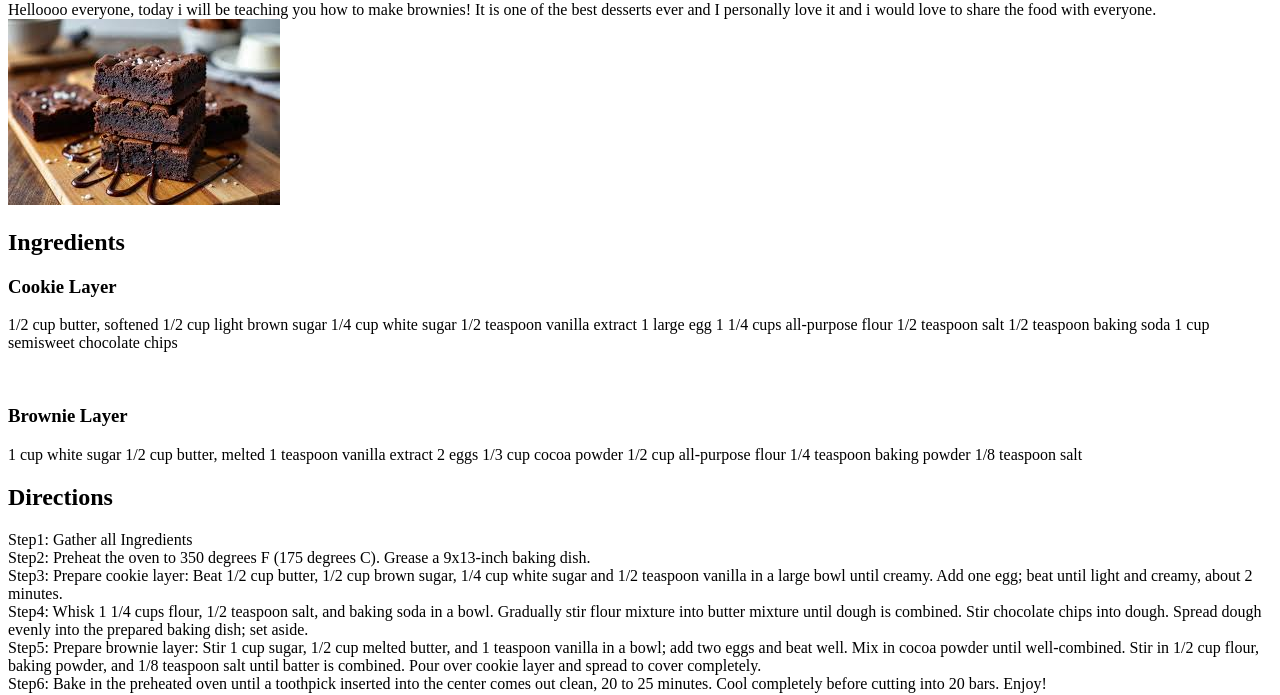
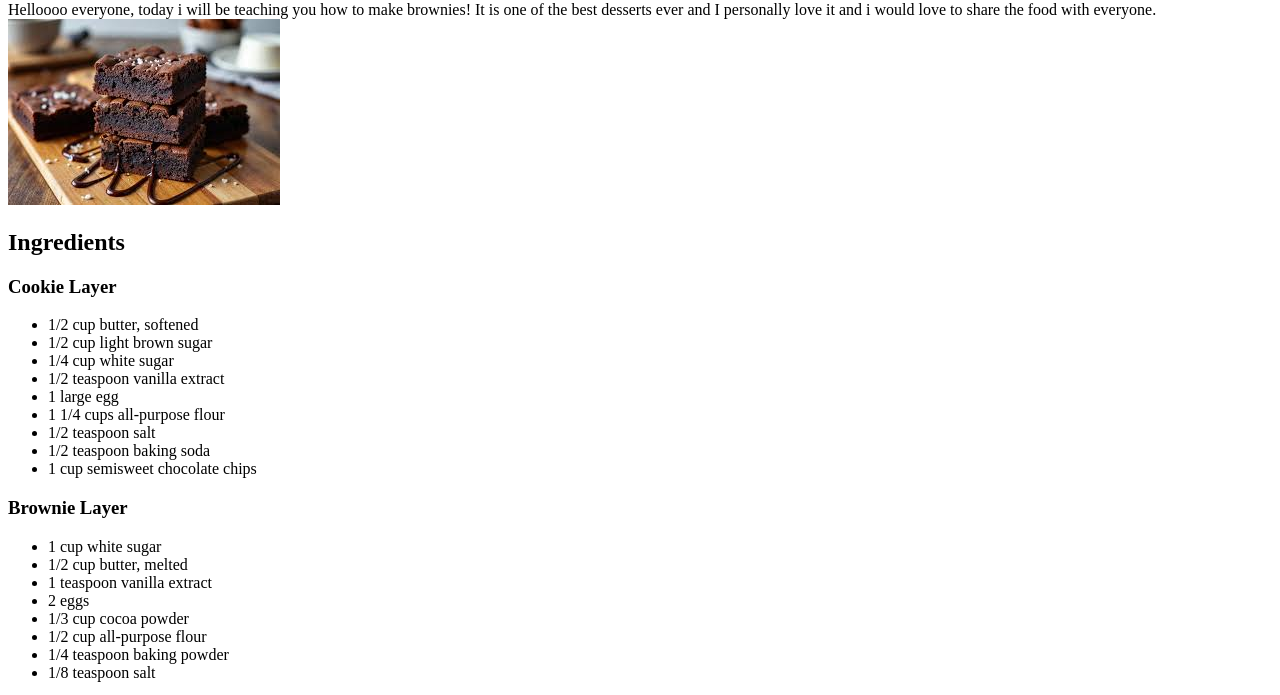
Before and after one commit to RaiyanChowdhury225/odin-recipes, a plain HTML site: page recipes/brownie.html in a window 1280 px wide. Shown: the part 105-800 px from the top of the page. Drawn offline with Linux system fonts and the light colour scheme.

```diff
--- a/recipes/brownie.html
+++ b/recipes/brownie.html
@@ -13,79 +13,44 @@
         best desserts ever and I personally love it and i would love to share the food with everyone.
        <img src="../images/brownie.jpg" alt="Brownie">
 
-
-
-    </p>
 <h2>Ingredients</h2>
 
 <h3>Cookie Layer</h3>
-
-    <p>1/2 cup butter, softened
-
-    1/2 cup light brown sugar
-
-    1/4 cup white sugar
-
-    1/2 teaspoon vanilla extract
-
-    1 large egg
-
-    1 1/4 cups all-purpose flour
-
-    1/2 teaspoon salt
-
-    1/2 teaspoon baking soda
-
-    1 cup semisweet chocolate chips
-    </p>
-    <br>
+<ul>
+  <li>1/2 cup butter, softened</li>
+  <li>1/2 cup light brown sugar</li>
+  <li>1/4 cup white sugar</li>
+  <li>1/2 teaspoon vanilla extract</li>
+  <li>1 large egg</li>
+  <li>1 1/4 cups all-purpose flour</li>
+  <li>1/2 teaspoon salt</li>
+  <li>1/2 teaspoon baking soda</li>
+  <li>1 cup semisweet chocolate chips</li>
+</ul>
 
 <h3>Brownie Layer</h3>
-    <p>
-        1 cup white sugar
+<ul>
+  <li>1 cup white sugar</li>
+  <li>1/2 cup butter, melted</li>
+  <li>1 teaspoon vanilla extract</li>
+  <li>2 eggs</li>
+  <li>1/3 cup cocoa powder</li>
+  <li>1/2 cup all-purpose flour</li>
+  <li>1/4 teaspoon baking powder</li>
+  <li>1/8 teaspoon salt</li>
+</ul>
 
-    1/2 cup butter, melted
+<h2>Directions</h2>
+<ol>
+  <li>Gather all ingredients.</li>
+  <li>Preheat the oven to 350°F (175°C). Grease a 9x13-inch baking dish.</li>
+  <li>Prepare cookie layer: Beat 1/2 cup butter, 1/2 cup brown sugar, 1/4 cup white sugar, and 1/2 teaspoon vanilla in a large bowl until creamy. Add 1 egg; beat until light and creamy, about 2 minutes.</li>
+  <li>Whisk 1 1/4 cups flour, 1/2 teaspoon salt, and 1/2 teaspoon baking soda in a bowl. Gradually stir flour mixture into butter mixture until dough is combined. Stir in chocolate chips. Spread dough evenly into the prepared baking dish; set aside.</li>
+  <li>Prepare brownie layer: Stir 1 cup sugar, 1/2 cup melted butter, and 1 teaspoon vanilla in a bowl. Add 2 eggs and beat well. Mix in cocoa powder until well combined. Stir in 1/2 cup flour, 1/4 teaspoon baking powder, and 1/8 teaspoon salt until batter is combined. Pour over cookie layer and spread to cover completely.</li>
+  <li>Bake until a toothpick inserted into the center comes out clean, 20 to 25 minutes. Cool completely before cutting into 20 bars. Enjoy!</li>
+</ol>
 
-    1 teaspoon vanilla extract
 
-    2 eggs
-
-    1/3 cup cocoa powder
-
-    1/2 cup all-purpose flour
-
-    1/4 teaspoon baking powder
-
-    1/8 teaspoon salt
-    </p>
-   <h2>Directions</h2>
-   <p>
-    Step1:
-    Gather all Ingredients
-    <br>
-    Step2:
-    Preheat the oven to 350 degrees F (175 degrees C). Grease a 9x13-inch baking dish.
-    <br>
-    Step3:
-    Prepare cookie layer: Beat 1/2 cup butter, 1/2 cup brown sugar, 1/4 cup white sugar
-
-    and 1/2 teaspoon vanilla in a large bowl until creamy. Add one egg; beat until light and creamy, about 2 minutes.
-    <br>
-    Step4:
-    Whisk 1 1/4 cups flour, 1/2 teaspoon salt, and baking soda in a bowl.
-    Gradually stir flour mixture into butter mixture until dough is combined. Stir chocolate chips into dough.
-    Spread dough evenly into the prepared baking dish; set aside.
-    <br>
-    Step5:
-    Prepare brownie layer: Stir 1 cup sugar, 1/2 cup melted butter,
-    and 1 teaspoon vanilla in a bowl; add two eggs and beat well. Mix in cocoa powder until well-combined.
-    Stir in 1/2 cup flour, baking powder, and 1/8 teaspoon salt until batter is combined.
-    Pour over cookie layer and spread to cover completely.
-    <br>
-    Step6:
-    Bake in the preheated oven until a toothpick inserted into the center comes out clean, 20 to 25 minutes.
-    Cool completely before cutting into 20 bars. Enjoy!
-   </p>
 
 
 </body>
```
Also changed, not shown: recipes/biryani.html (added, +69 -0 lines), recipes/milkshake.html (added, +34 -0 lines), images/biryani.jpg (added), images/milkshake.jpg (added). Lines whose indentation alone changed are shown as unchanged.
